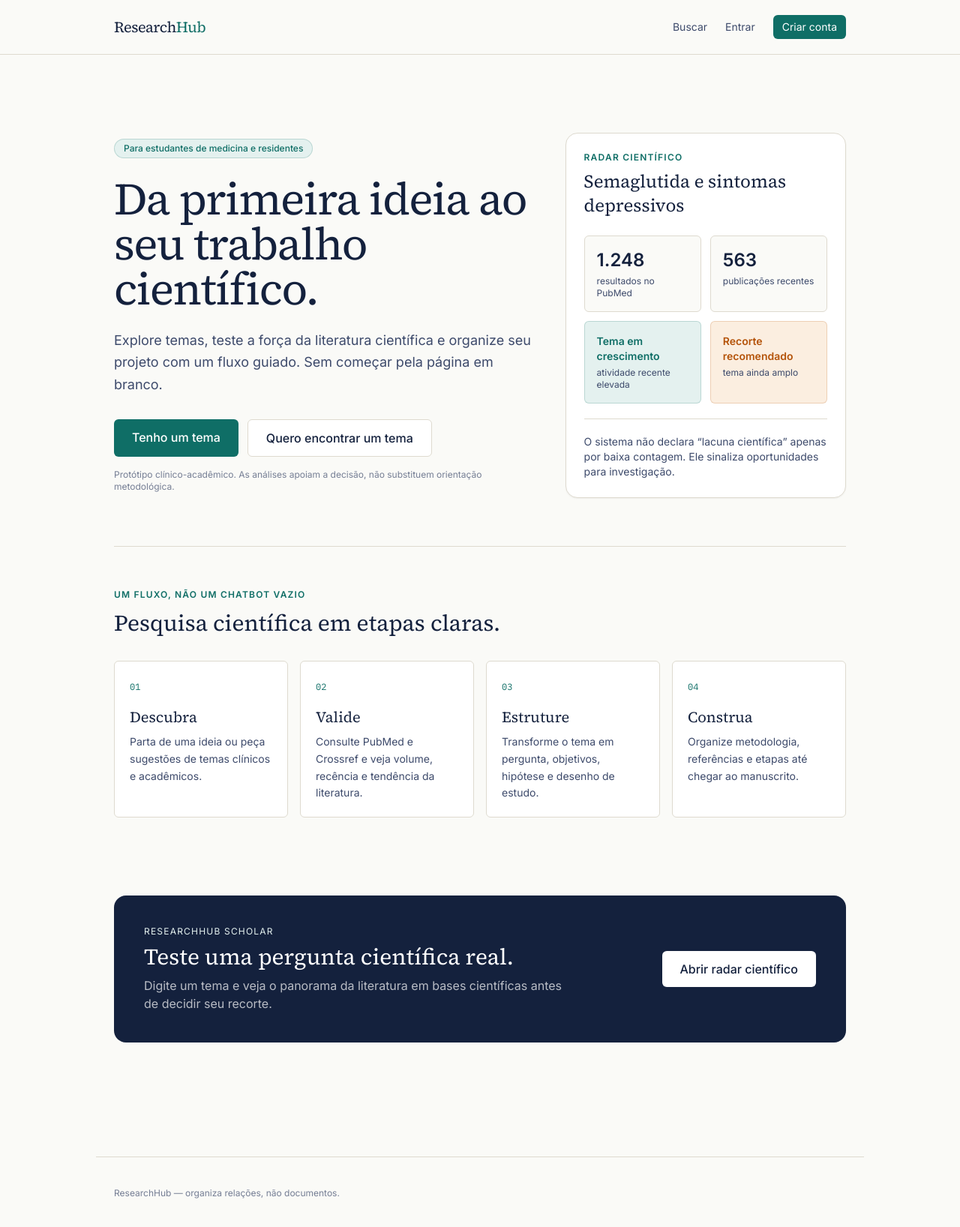
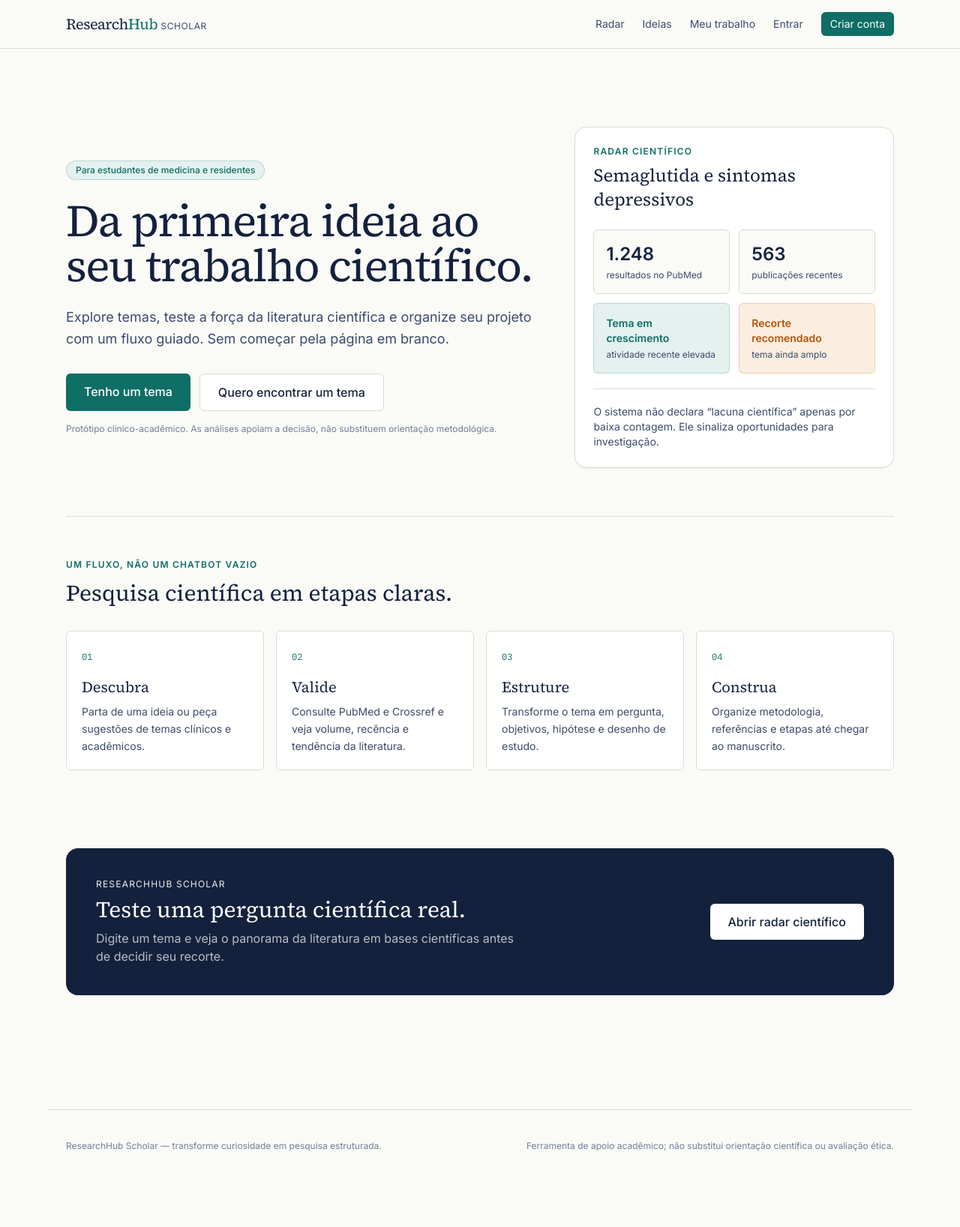
Before and after one commit to anthonnyferreira/researchhub, a Next.js app in the folder researchhub/: page / in a window 1280 px wide. Shown: the top 1636 px of the page at 75% size. After the commit the page ends 1576 px from the top, so only its background shows below. Built offline with nearby package versions, Linux system fonts and the light colour scheme; no server answers.

Commit message:
Atualiza navegação para experiência Scholar

```diff
--- a/researchhub/app/layout.tsx
+++ b/researchhub/app/layout.tsx
@@ -5,8 +5,8 @@ import { getCurrentAppUser } from "@/lib/auth";
 import LogoutButton from "@/components/LogoutButton";
 
 export const metadata: Metadata = {
-  title: "ResearchHub — Encontre a pesquisa certa",
-  description: "A infraestrutura de descoberta científica da sua universidade.",
+  title: "ResearchHub Scholar — Pesquisa científica guiada",
+  description: "Da ideia ao trabalho científico para estudantes de medicina e residentes.",
 };
 
 export default async function RootLayout({ children }: { children: React.ReactNode }) {
@@ -15,38 +15,34 @@ export default async function RootLayout({ children }: { children: React.ReactNo
   return (
     <html lang="pt-BR">
       <body className="font-sans antialiased">
-        <header className="border-b border-line">
-          <div className="mx-auto max-w-5xl px-6 py-5 flex items-center justify-between">
-            <Link href="/" className="font-display text-xl tracking-tight text-ink">
-              Research<span className="text-teal">Hub</span>
+        <header className="border-b border-line bg-paper/95 sticky top-0 z-30 backdrop-blur">
+          <div className="mx-auto max-w-6xl px-6 py-4 flex items-center justify-between gap-4">
+            <Link href="/" className="font-display text-xl tracking-tight text-ink whitespace-nowrap">
+              Research<span className="text-teal">Hub</span> <span className="text-xs font-sans uppercase tracking-wider text-ink-soft">Scholar</span>
             </Link>
-            <nav className="text-sm text-ink-soft flex items-center gap-6">
-              <Link href="/buscar" className="hover:text-teal">Buscar</Link>
-              {appUser && (
-                <Link href="/dashboard" className="hover:text-teal">Painel</Link>
-              )}
+            <nav className="text-sm text-ink-soft flex items-center gap-4 md:gap-6">
+              <Link href="/descobrir" className="hover:text-teal hidden sm:block">Radar</Link>
+              <Link href="/ideias" className="hover:text-teal hidden sm:block">Ideias</Link>
+              <Link href="/meu-trabalho" className="hover:text-teal hidden md:block">Meu trabalho</Link>
               {appUser ? (
                 <>
-                  <span className="text-ink-soft/70">{appUser.name}</span>
+                  <Link href="/dashboard" className="hover:text-teal hidden md:block">Painel institucional</Link>
+                  <span className="text-ink-soft/70 hidden lg:inline">{appUser.name}</span>
                   <LogoutButton />
                 </>
               ) : (
                 <>
                   <Link href="/login" className="hover:text-teal">Entrar</Link>
-                  <Link
-                    href="/cadastro"
-                    className="text-white bg-teal px-3 py-1.5 rounded-card hover:bg-teal/90 transition-colors"
-                  >
-                    Criar conta
-                  </Link>
+                  <Link href="/cadastro" className="text-white bg-teal px-3 py-1.5 rounded-card hover:bg-teal/90 transition-colors">Criar conta</Link>
                 </>
               )}
             </nav>
           </div>
         </header>
-        <main className="mx-auto max-w-5xl px-6 py-10">{children}</main>
-        <footer className="mx-auto max-w-5xl px-6 py-10 text-xs text-ink-soft/70 border-t border-line mt-16">
-          ResearchHub — organiza relações, não documentos.
+        <main className="mx-auto max-w-6xl px-6 py-8 md:py-10">{children}</main>
+        <footer className="mx-auto max-w-6xl px-6 py-10 text-xs text-ink-soft/70 border-t border-line mt-16 flex flex-col sm:flex-row gap-2 sm:justify-between">
+          <span>ResearchHub Scholar — transforme curiosidade em pesquisa estruturada.</span>
+          <span>Ferramenta de apoio acadêmico; não substitui orientação científica ou avaliação ética.</span>
         </footer>
       </body>
     </html>
```
